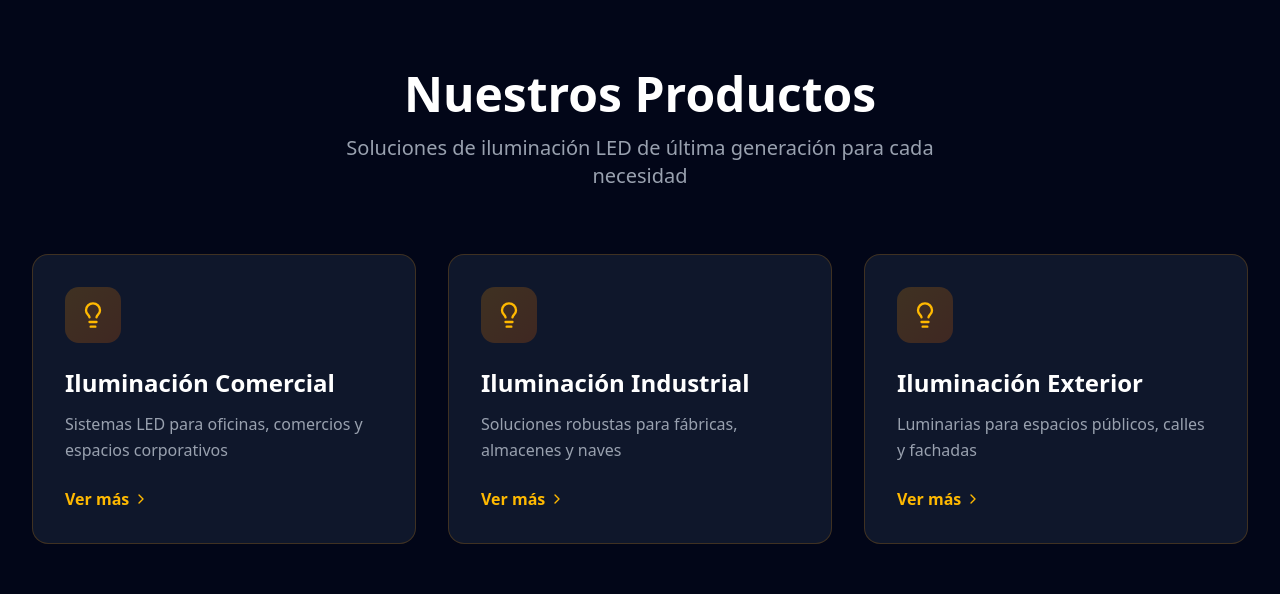
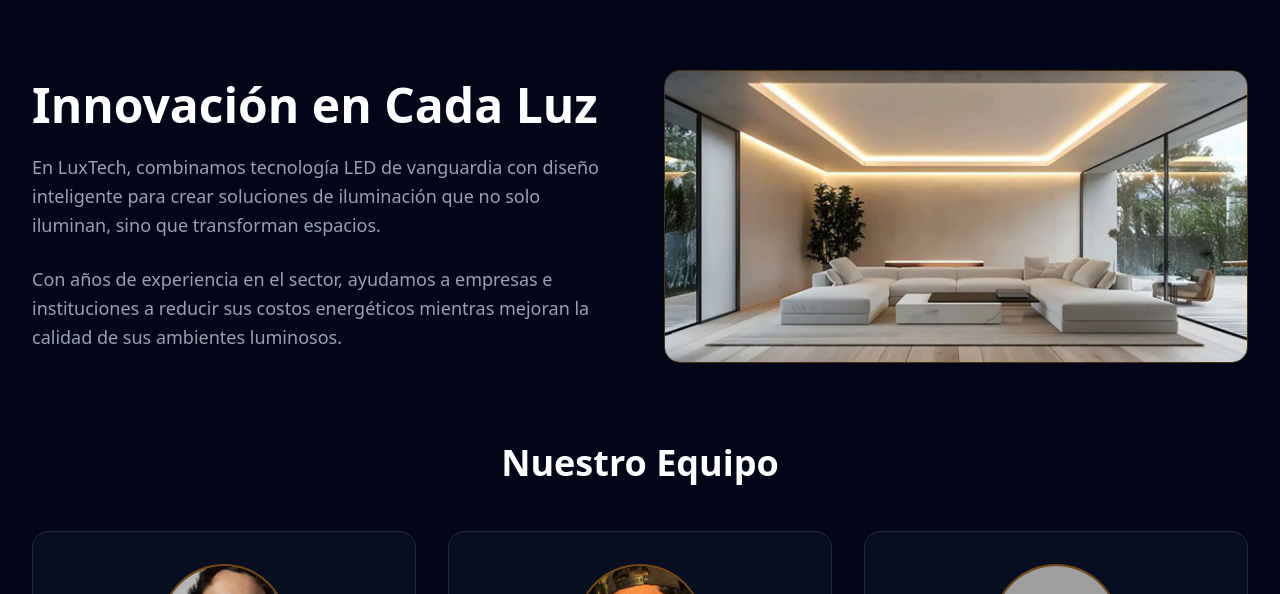
Before and after one commit to xStranged1/lux-tech, a React (Vite) app: page / in a window 1280 px wide. Shown: the part 1253-1847 px from the top of the page. Built offline with nearby package versions, Linux system fonts and the light colour scheme; grey boxes are pictures that could not be loaded.

Commit message:
fix: productos, modo oscuro

```diff
--- a/src/components/Productos.tsx
+++ /dev/null
@@ -1,78 +0,0 @@
-import React from 'react';
-import { Lightbulb, ChevronRight } from 'lucide-react';
-
-interface ProductosProps {
-  darkMode: boolean;
-}
-
-export default function Productos({ darkMode }: ProductosProps) {
-  const productos = [
-    { name: 'Iluminación Comercial', desc: 'Sistemas LED para oficinas, comercios y espacios corporativos' },
-    { name: 'Iluminación Industrial', desc: 'Soluciones robustas para fábricas, almacenes y naves' },
-    { name: 'Iluminación Exterior', desc: 'Luminarias para espacios públicos, calles y fachadas' },
-  ];
-
-  return (
-    <section
-      id="productos"
-      className={`py-24 transition-colors duration-500 ${
-        darkMode ? 'bg-slate-950' : 'bg-gray-50'
-      }`}
-    >
-      {/* Productos Section */}
-      <div className="max-w-7xl mx-auto px-4 sm:px-6 lg:px-8">
-        <div className="text-center mb-16">
-          <h3
-            className={`text-4xl md:text-5xl font-bold mb-4 transition-colors duration-500 ${
-              darkMode ? 'text-white' : 'text-slate-900'
-            }`}
-          >
-            Nuestros Productos
-          </h3>
-          <p
-            className={`text-xl max-w-2xl mx-auto transition-colors duration-500 ${
-              darkMode ? 'text-gray-400' : 'text-gray-600'
-            }`}
-          >
-            Soluciones de iluminación LED de última generación para cada necesidad
-          </p>
-        </div>
-
-        <div className="grid md:grid-cols-3 gap-8">
-          {productos.map((item, i) => (
-            <div
-              key={i}
-              className={`group rounded-2xl p-8 transition-all duration-300 ${
-                darkMode
-                  ? 'bg-slate-900 border border-amber-500/20 hover:border-amber-500/50 hover:shadow-xl hover:shadow-amber-500/10'
-                  : 'bg-white border border-amber-500/30 hover:border-amber-500/60 shadow-lg hover:shadow-xl'
-              }`}
-            >
-              <div className="inline-flex items-center justify-center w-14 h-14 bg-gradient-to-br from-amber-500/20 to-orange-500/20 rounded-xl mb-6 group-hover:scale-110 transition-transform duration-300">
-                <Lightbulb className="w-7 h-7 text-amber-400" />
-              </div>
-              <h4
-                className={`text-2xl font-semibold mb-3 transition-colors duration-500 ${
-                  darkMode ? 'text-white' : 'text-slate-900'
-                }`}
-              >
-                {item.name}
-              </h4>
-              <p
-                className={`leading-relaxed mb-6 transition-colors duration-500 ${
-                  darkMode ? 'text-gray-400' : 'text-gray-600'
-                }`}
-              >
-                {item.desc}
-              </p>
-              <button className="text-amber-400 font-semibold flex items-center group-hover:gap-2 transition-all">
-                Ver más
-                <ChevronRight className="w-4 h-4 ml-1 group-hover:ml-0 transition-all" />
-              </button>
-            </div>
-          ))}
-        </div>
-      </div>
-    </section>
-  );
-}
--- a/src/screens/Productos.tsx
+++ b/src/screens/Productos.tsx
@@ -3,35 +3,19 @@ import { Lightbulb, ChevronRight, X } from 'lucide-react';
 import IluminacionComercial from '../components/IluminacionComercial';
 import IluminacionIndustrial from '../components/IluminacionIndustrial';
 import IluminacionExterior from '../components/IluminacionExterior';
+import { useDarkMode } from '../contexts/DarkModeContext';
 
-interface ProductosProps {
-  darkMode: boolean;
-}
-
+// Elimina la necesidad de prop darkMode, usa el contexto global
 type SeccionActiva = 'comercial' | 'industrial' | 'exterior' | null;
 
-export default function Productos({ darkMode }: ProductosProps) {
+export default function Productos() {
+  const { darkMode } = useDarkMode();
   const [seccionActiva, setSeccionActiva] = useState<SeccionActiva>(null);
 
   const productos = [
-    {
-      id: 'comercial' as const,
-      name: 'Iluminación Comercial',
-      desc: 'Sistemas LED para oficinas, comercios y espacios corporativos',
-      color: 'amber'
-    },
-    {
-      id: 'industrial' as const,
-      name: 'Iluminación Industrial',
-      desc: 'Soluciones robustas para fábricas, almacenes y naves',
-      color: 'blue'
-    },
-    {
-      id: 'exterior' as const,
-      name: 'Iluminación Exterior',
-      desc: 'Luminarias para espacios públicos, calles y fachadas',
-      color: 'purple'
-    },
+    { id: 'comercial' as const, name: 'Iluminación Comercial', desc: 'Sistemas LED para oficinas, comercios y espacios corporativos', color: 'amber' },
+    { id: 'industrial' as const, name: 'Iluminación Industrial', desc: 'Soluciones robustas para fábricas, almacenes y naves', color: 'blue' },
+    { id: 'exterior' as const, name: 'Iluminación Exterior', desc: 'Luminarias para espacios públicos, calles y fachadas', color: 'purple' },
   ];
 
   const getColorClasses = (color: string, darkMode: boolean) => {
```
